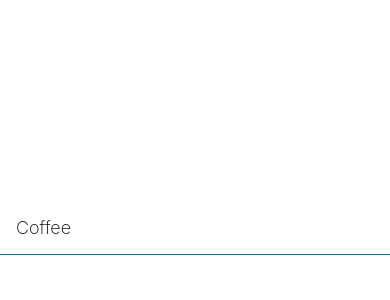
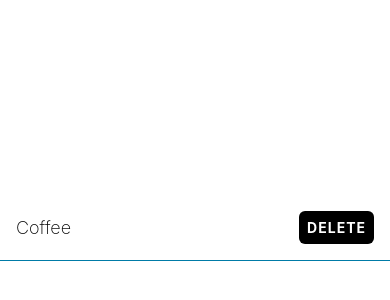
Before and after one commit to hamdankalyar/dailylist, a React Native app: screen / in a window 390 px wide. Shown: the part 194-494 px from the top of the page. Built offline with nearby package versions, Linux system fonts and the light colour scheme.

Commit message:
feat: add the delete confirmation alert

```diff
--- a/App.tsx
+++ b/App.tsx
@@ -1,12 +1,38 @@
 import { StatusBar } from "expo-status-bar";
-import { StyleSheet, Text, View } from "react-native";
+import { Alert, StyleSheet, Text, TouchableOpacity, View } from "react-native";
 import { theme } from "./theme";
 
 export default function App() {
+  const handleDelete = () => {
+    Alert.alert(
+      "Are you sure you want to delete this?",
+      "It will be gone for good.",
+      [
+        {
+          text: "Yes",
+          onPress: () => console.log("Ok, deleting"),
+          style: "destructive",
+        },
+        {
+          text: "Cancel",
+          style: "cancel",
+        },
+      ],
+    );
+  };
+
   return (
     <View style={styles.container}>
       <View style={styles.itemContainer}>
         <Text style={styles.itemText}>Coffee</Text>
+        <TouchableOpacity
+          activeOpacity={0.8}
+          style={styles.button}
+          onPress={handleDelete}
+          accessibilityRole="button"
+        >
+          <Text style={styles.buttonText}>Delete</Text>
+        </TouchableOpacity>
       </View>
       <StatusBar style="auto" />
     </View>
@@ -20,6 +46,9 @@
     justifyContent: "center",
   },
   itemContainer: {
+    flexDirection: "row",
+    justifyContent: "space-between",
+    alignItems: "center",
     paddingHorizontal: 16,
     paddingVertical: 16,
     borderBottomColor: theme.color.cerulean,
@@ -29,4 +58,15 @@
     fontSize: 18,
     fontWeight: "200",
   },
+  button: {
+    backgroundColor: theme.color.black,
+    padding: 8,
+    borderRadius: 6,
+  },
+  buttonText: {
+    color: theme.color.white,
+    fontWeight: "bold",
+    textTransform: "uppercase",
+    letterSpacing: 1,
+  },
 });
--- a/theme.ts
+++ b/theme.ts
@@ -1,6 +1,7 @@
 export const theme = {
   color: {
     cerulean: "#007BA7",
+    black: "#000000",
     white: "#ffffff",
   },
 };
```
Also changed, not shown: 1 other file (tests, documents, lock files or other folders).
